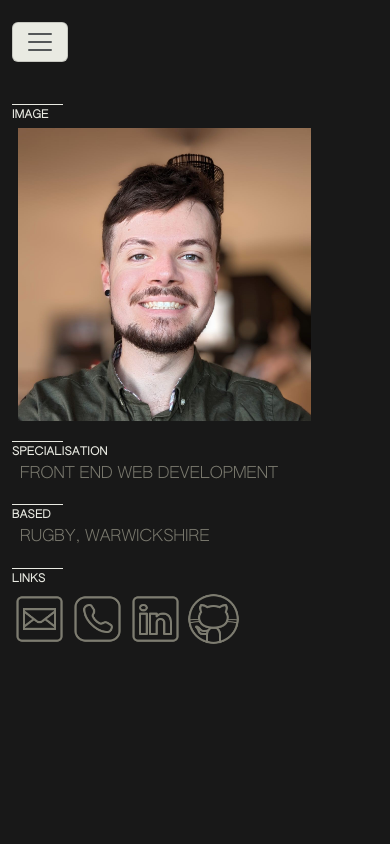
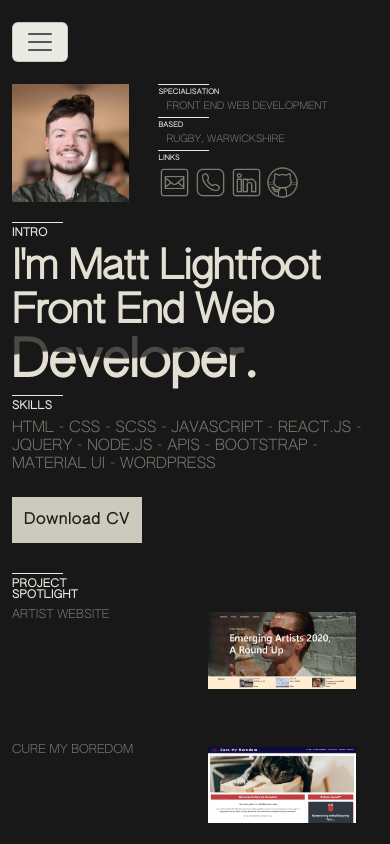
Before and after one commit to Mtlightfoot/portfolio, a React (Vite) app: page /#/ in a window 390 px wide. Shown: the top 844 px of the page. Built offline with nearby package versions, Linux system fonts and the light colour scheme.

Commit message:
Added new container on home page for profile when viewing on mobile

```diff
--- a/src/main.css
+++ b/src/main.css
@@ -111,6 +111,34 @@
     flex-direction: column;
     margin-bottom: 50px;
     height: 83vh;
+}
+
+#leftColumnMobile {
+    display: none;
+}
+
+#leftColumnMobile #profile-descriptions {
+    font-size: 10px;
+    margin-bottom: 5px;
+}
+
+#leftColumnMobile #section-titles {
+    font-size: 7px;
+    margin-bottom: 4px;
+}
+
+#leftColumnMobile #profilePicture {
+    width: 80%;
+    margin-bottom: 0px;
+    margin-left: 0px;
+}
+
+#leftColumnMobile .mobileDivLeft {
+    width: 40%;
+}
+
+#leftColumnMobile .mobileDivRight {
+    width: 60%;
 }
 
 #rightColumn {
@@ -427,6 +455,10 @@
 
 @media (max-width: 768px) {
 
+    #leftColumnMobile {
+        display: flex;
+    }
+
     #navbar-bg {
         margin-left: 0px;
     }
@@ -455,12 +487,12 @@
         padding: 20px 0px;
     }
 
-    #leftColumn #columnBox {
+    #columnBox {
         padding-left: 0px;
     }
 
     #leftColumn {
-        background-color: transparent;
+        display: none;
     }
 
     #aboutMeColumn {
--- a/src/pages/Home.jsx
+++ b/src/pages/Home.jsx
@@ -8,10 +8,38 @@ function Home() {
     return (
         <Container>
             <Row id='pageRow'>
+
+                <Col md={4} id='leftColumnMobile'>
+
+                    <div className='mobileDivLeft'>
+                        {/* <h6 id='section-titles'>Image<br></br></h6> */}
+                        <img id='profilePicture' src="./profile-picture.jpg" alt="A profile picture of Matt Lightfoot" />
+                    </div>
+
+                    <div className='mobileDivRight'>
+                        <h6 id='section-titles'>Specialisation<br></br></h6>
+                        <h1 id='profile-descriptions'>Front End Web Development</h1>
+
+                        <h6 id='section-titles'>Based</h6>
+                        <h1 id='profile-descriptions'>Rugby, Warwickshire</h1>
+
+                        <h6 id='section-titles'>Links<br></br></h6>
+
+                        <div id='iconRow'>
+                            <a href="mailto:m-lightfoot@hotmail.com"><img id='socialIcons' src="./email-icon.png" alt="An icon representing Email" /></a>
+                            <a href="tel:07801963340"><img id='socialIcons' src="./phone-icon.png" alt="An icon representing a phone" /></a>
+                            <a href="https://linkedin.com/in/matthew-lightfoot"><img id='socialIcons' src="./linkedin-icon.png" alt="An icon of the LinkedIn Logo" /></a>
+                            <a href="https://github.com/Mtlightfoot"><img id='socialIcons' src="./git-icon.png" alt="An icon of the Git Logo" /></a>
+                        </div>
+
+                    </div>
+                </Col>
+
                 <Col md={4} id='leftColumn'>
 
                     <div id='columnBox'>
                         <div id='profileNameMobile'>
+
                         </div>
                         <h6 id='section-titles'>Image<br></br></h6>
 
```
